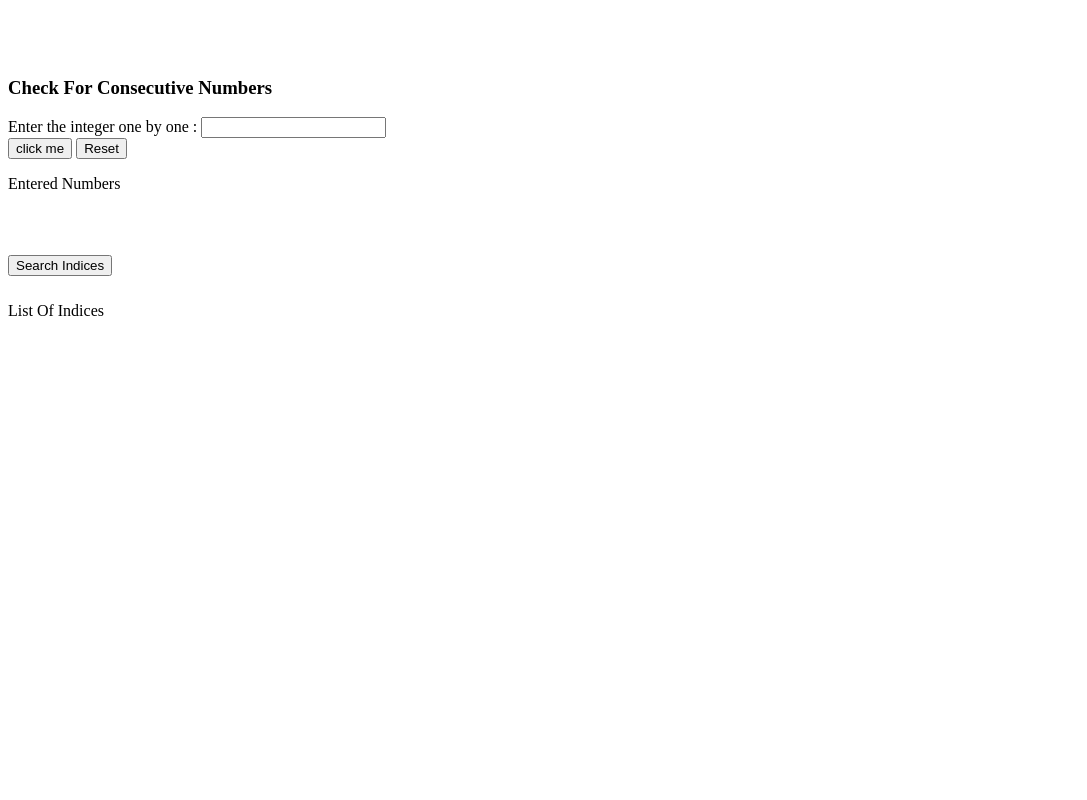
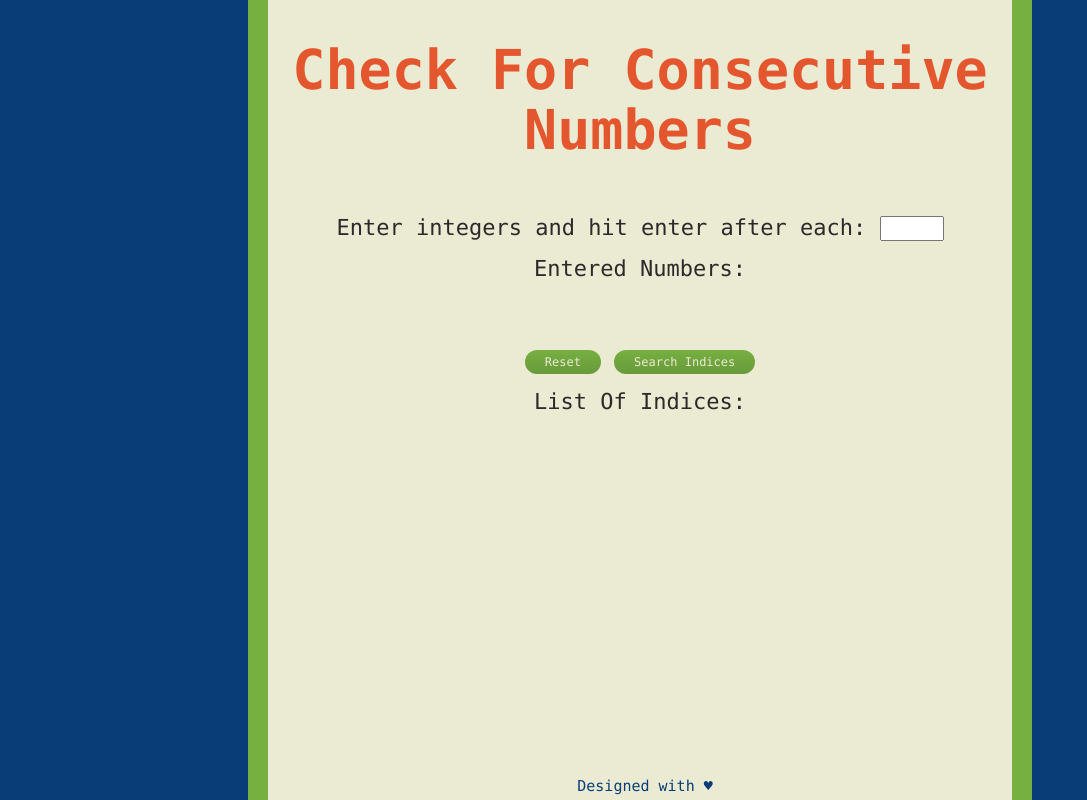
Before and after one commit to jschultz21/consecutive-runs, a plain HTML site: page index.html in a window 1280 px wide. Shown: the whole page, without its empty margins (0-1087 px from the left). Drawn offline with nearby package versions, Linux system fonts and the light colour scheme.

Commit message:
finished

```diff
--- a/index.html
+++ b/index.html
@@ -7,36 +7,45 @@
 <meta name="viewport" content="width=device-width, initial-scale=1">
 <script   src="https://code.jquery.com/jquery-2.2.4.min.js"   integrity="sha256-BbhdlvQf/xTY9gja0Dq3HiwQF8LaCRTXxZKRutelT44="   crossorigin="anonymous"></script>
 <script src="js.js"></script>
+<link rel="stylesheet" type="text/css" href="style.css">
+
 <body>
 
   <div class="container">
-    <div class="col-lg-6" style="padding-top:50px">
+    <div class="col-lg-6" >
       <h3>Check For Consecutive Numbers</h3>
-        <form role="form">
+      <form role="form" onsubmit="addInteger()">
         <div class="form-group">
-                <label for="input">Enter the integer one by one :</label>
-                <input id="numberInput" class="form-control" type="number"></input>
+          <p><label for="input">Enter integers and hit enter after each:</label>
+            <input id="numberInput" class="form-control" type="number"></input></p>
+          </div>
+          <div>
+            <input type="submit" style="position: absolute; left: -9999px">
           </div>
         </form>
-        <div>
-            <button type="button" onclick="addInteger()"value="Click" >click me</button>
-            <button onclick="reset()" >Reset</button>
+
+
+        <p>Entered Numbers:</p>
+        <div class="array" id="integerArray" >
+
         </div>
 
-        <div id="integerArray" style="width:200px; height:50px; ">
-            <p>Entered Numbers</p>
-        </div>
+        <div class="form-group">
+          <button onclick="reset()" >Reset</button>
 
-        <div style="padding-top:30px; padding-bottom:10px">
           <button onclick="searchConsecutiveNumbers()" >Search Indices</button>
         </div>
+        <p>List Of Indices:</p>
+        <div class="array" id="indicesArray" >
 
-        <div id="indicesArray" >
-            <p>List Of Indices</p>
-        </div>
         </div>
       </div>
 
+
+    </div>
+    <footer>
+      <p> <a href="http://jschultz.co/">Designed with &hearts;</a></p>
+    </footer>
   </body>
 
   </html>
--- a/js.js
+++ b/js.js
@@ -1,11 +1,13 @@
 var integerArray = [], indices = [];
 
 function addInteger(e) {
+  event.preventDefault()
   integerValue = document.getElementById('numberInput').value;
-  integerArray.push(integerValue);
-  document.getElementById('integerArray').innerHTML += (integerArray.length == 1 ? "" : "," ) + integerValue;
-  document.getElementById("numberInput").value = "";
-
+  if (integerValue){
+    integerArray.push(integerValue);
+    document.getElementById('integerArray').innerHTML += (integerArray.length == 1 ? "" : ", " ) + integerValue;
+    document.getElementById("numberInput").value = "";
+  }
 };
 
 var reset = function () {
@@ -13,7 +15,6 @@ var reset = function () {
   document.getElementById('integerArray').innerHTML = "";
   integerArray = [];
   indices = [];
-
 };
 
 function searchConsecutiveNumbers() {
@@ -25,10 +26,14 @@ function searchConsecutiveNumbers() {
     if (
       ((a-b == -1) && (b-c==-1) && (a-c==-2)) ||
       ((a-b==1) && (b-c==1)&&(a-c==2))
-    )
-    {
+    ){
       indices.push(i);
     }
   }
-  document.getElementById('indicesArray').innerHTML = indices;
+  if (indices.length>0){
+    document.getElementById('indicesArray').innerHTML = indices;
+  }
+  else {
+    document.getElementById('indicesArray').innerHTML = "no runs found!";
+  }
 };
--- /dev/null
+++ b/style.css
@@ -0,0 +1,127 @@
+*{
+  margin: 0;
+  padding: 0;
+  font-family: Monaco;
+  overflow:hidden;
+  text-decoration: none;
+}
+body {
+  color: #2E282A;
+  font-size: 22px;
+  text-align:center;
+  background-color: #083D77;
+}
+
+.container {
+  margin: 0px auto;
+  width: 55%;
+  padding: 0 20px;
+  height: 100vh;
+  background-color: #EBEBD3;
+  border-left:20px solid #76B041;
+  border-right:20px solid #76B041;
+}
+
+input {
+  width: 60px;
+  font-size: 18px;
+}
+.form-group {
+  margin: 15px 0;
+}
+
+.array {
+  padding: 10px;
+  min-height: 30px;
+}
+
+
+h3 {
+  padding: 40px 0;
+  font-size:55px;
+  color: #E4572E;
+  line-height: 60px;
+}
+
+footer {
+  position:fixed;
+  width: 100%;
+  bottom:0;
+  font-size: 15px;
+  padding: 5px;
+}
+
+button:active {
+  position:relative;
+  top:1px;
+}
+
+button {
+  border:0;
+  color: #EBEBD3;
+  font-size: 12px;
+  background: #76B041;
+  background-image: linear-gradient(to bottom, #76B041, #69993b);
+  border-radius: 15px;
+  padding: 5px 20px;
+  cursor: pointer;
+  outline: none;
+}
+
+button:hover {
+  background: #E4572E;
+  background-image: linear-gradient(to bottom, #E4572E, #d66d58);
+  text-decoration: none;
+}
+
+
+a {
+  color: #083D77;
+}
+a:visited {
+  color: #76B041;
+}
+a:hover {
+  color: #E4572E;
+}
+
+
+
+@media screen and (max-width: 650px) {
+  body {
+    font-size: 18px;
+  }
+  h3{
+    font-size: 40px;
+    line-height: 45px;
+  }
+  input {
+    font-size: 14px;
+  }
+
+  button {
+    padding: 3px 10px;
+
+  }
+}
+
+
+@media screen and (max-width: 350px) {
+  body {
+    font-size: 14px;
+  }
+  h3{
+    font-size: 25px;
+    line-height: 38px;
+    padding: 10px 0;
+  }
+  input {
+    font-size: 14px;
+  }
+
+  button {
+    padding: 3px 7px;
+    margin:3px;
+
+  }
+}
```
Lines whose indentation alone changed are shown as unchanged.
